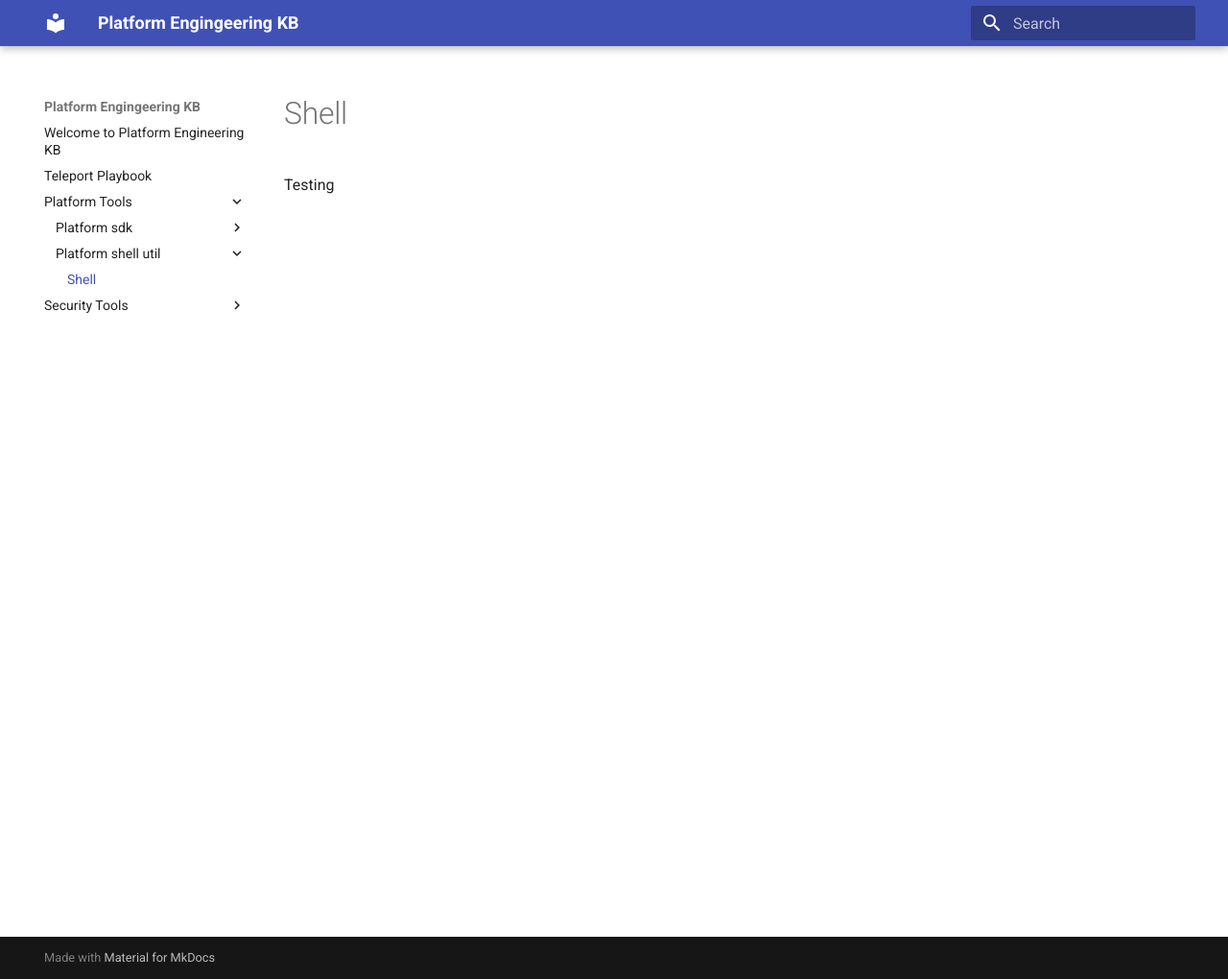
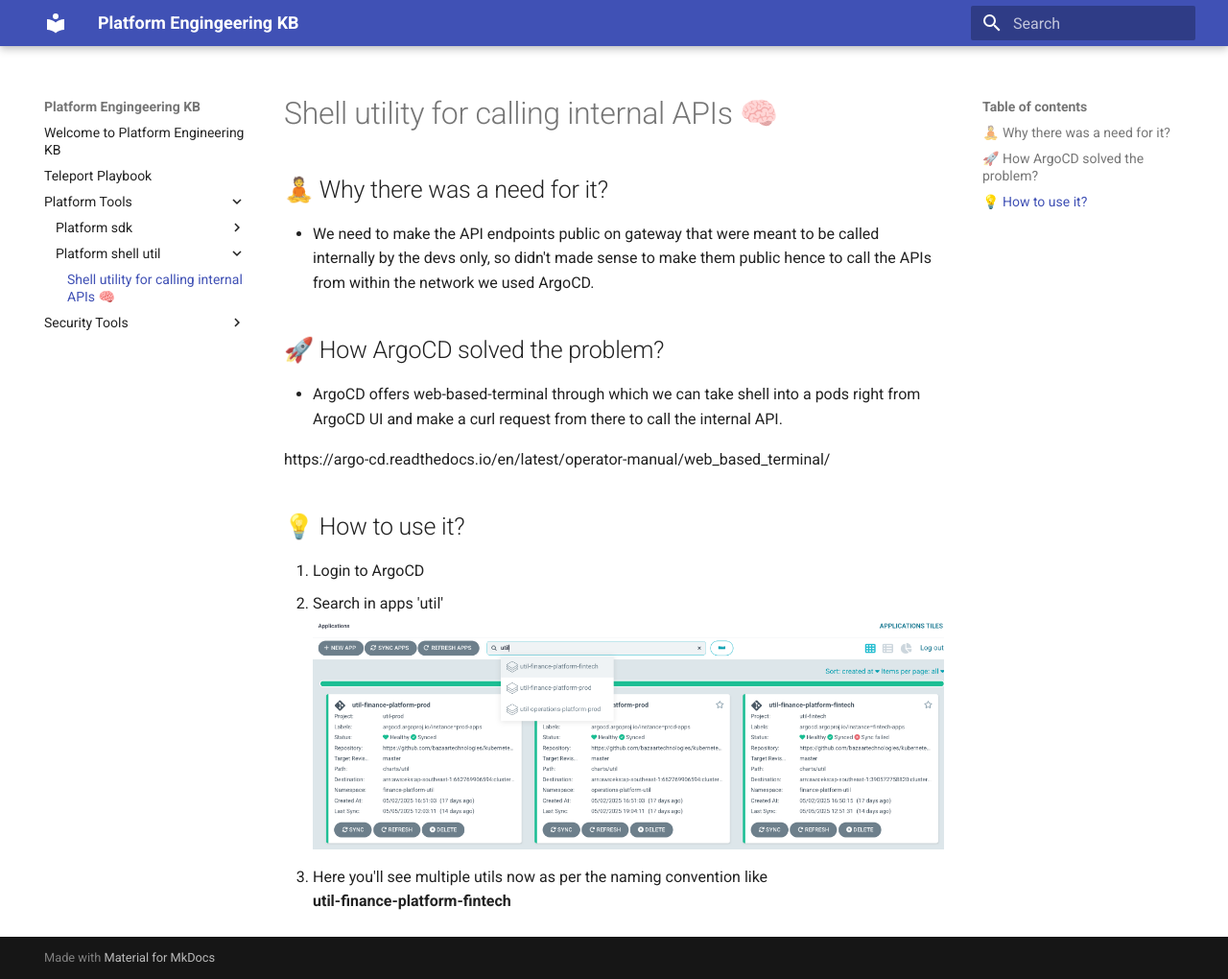
Before and after one commit to bazaartechnologies/platform.github.io, an MkDocs documentation site: the page built from docs/Platform Tools/Platform-shell-util/shell.md, in a window 1280 px wide and 1020 px high. Shown: the whole window at 96% size. Built offline with MkDocs 1.6.1 and Material for MkDocs 9.7.7, drawn with Linux system fonts in a browser that asks for light colours.

Commit message:
Enhance shell documentation for Platform Tools with usage instructions and an image asset

```diff
--- a/docs/Platform Tools/Platform-shell-util/shell.md
+++ b/docs/Platform Tools/Platform-shell-util/shell.md
@@ -1 +1,16 @@
-Testing
+# Shell utility for calling internal APIs 🧠
+
+## 🧘 Why there was a need for it?
+
+- We need to make the API endpoints public on gateway that were meant to be called internally by the devs only, so didn't made sense to make them public hence to call the APIs from within the network we used ArgoCD.
+
+## 🚀 How ArgoCD solved the problem?
+- ArgoCD offers web-based-terminal through which we can take shell into a pods right from ArgoCD UI and make a curl request from there to call the internal API.
+
+https://argo-cd.readthedocs.io/en/latest/operator-manual/web_based_terminal/
+
+## 💡 How to use it?
+1. Login to ArgoCD
+2. Search in apps 'util'</br>
+![image.png](assets/util-0.png)</br>
+3. Here you'll see multiple utils now as per the naming convention like</br>**util-finance-platform-fintech**
```
Also changed, not shown: docs/Platform Tools/Platform-shell-util/assets/util-0.png (added).
